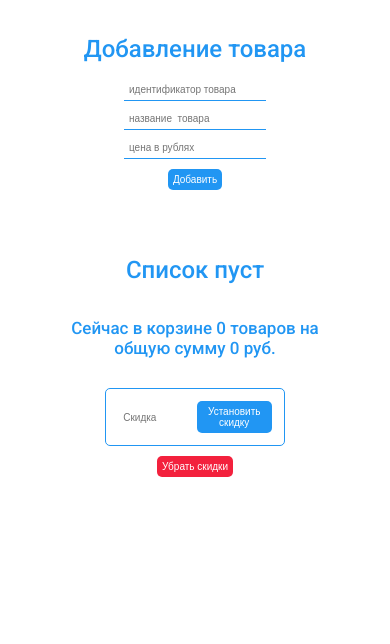
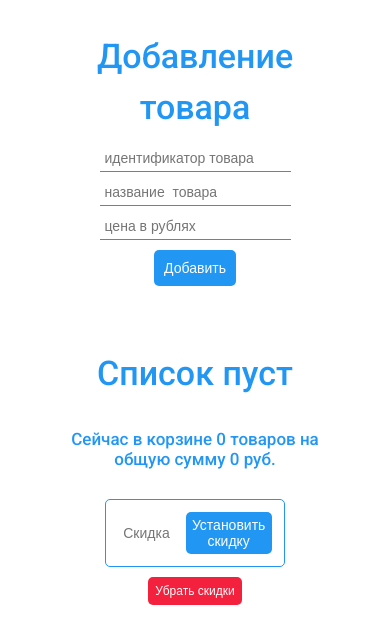
Before and after one commit to Dmitry-Filippov/shopping-cart, a React (Create React App) app: page / in a window 390 px wide. Shown: the top 644 px of the page. Built offline with nearby package versions, Linux system fonts and the light colour scheme.

Commit message:
hotfixes

```diff
--- a/src/components/Discount/Discount.css
+++ b/src/components/Discount/Discount.css
@@ -52,11 +52,5 @@
 
   .discount__input, .discount__sub-button {
     padding: 5px;
-    font-size: 10px;
-  }
-
-  .discount__res-button {
-    padding: 5px;
-    font-size: 10px;
   }
 }
--- a/src/components/Form/Form.css
+++ b/src/components/Form/Form.css
@@ -40,10 +40,6 @@
 }
 
 @media screen and (max-width: 1020px) {
-  .form__title {
-    font-size: 24px;
-  }
-
   .form__form {
     flex-direction: column;
     width: 40%;
@@ -52,11 +48,12 @@
   }
 
   .form__input {
+    border-radius: 0;
+    border: none;
     border-bottom: 1px solid #2196f3;
     border-left: none;
     margin-top: 7px;
     padding: 5px;
-    font-size: 10px;
   }
 
   .form__input:first-of-type {
@@ -66,7 +63,5 @@
 
   .form__button {
     margin-top: 10px;
-    padding: 5px;
-    font-size: 10px;
   }
 }
--- a/src/components/ItemsList/ItemsList.css
+++ b/src/components/ItemsList/ItemsList.css
@@ -22,6 +22,5 @@
 
   .items-list__title {
     text-align: center;
-    font-size: 24px;
   }
 }
```
Also changed, not shown: 1 other file (tests, documents, lock files or other folders).
